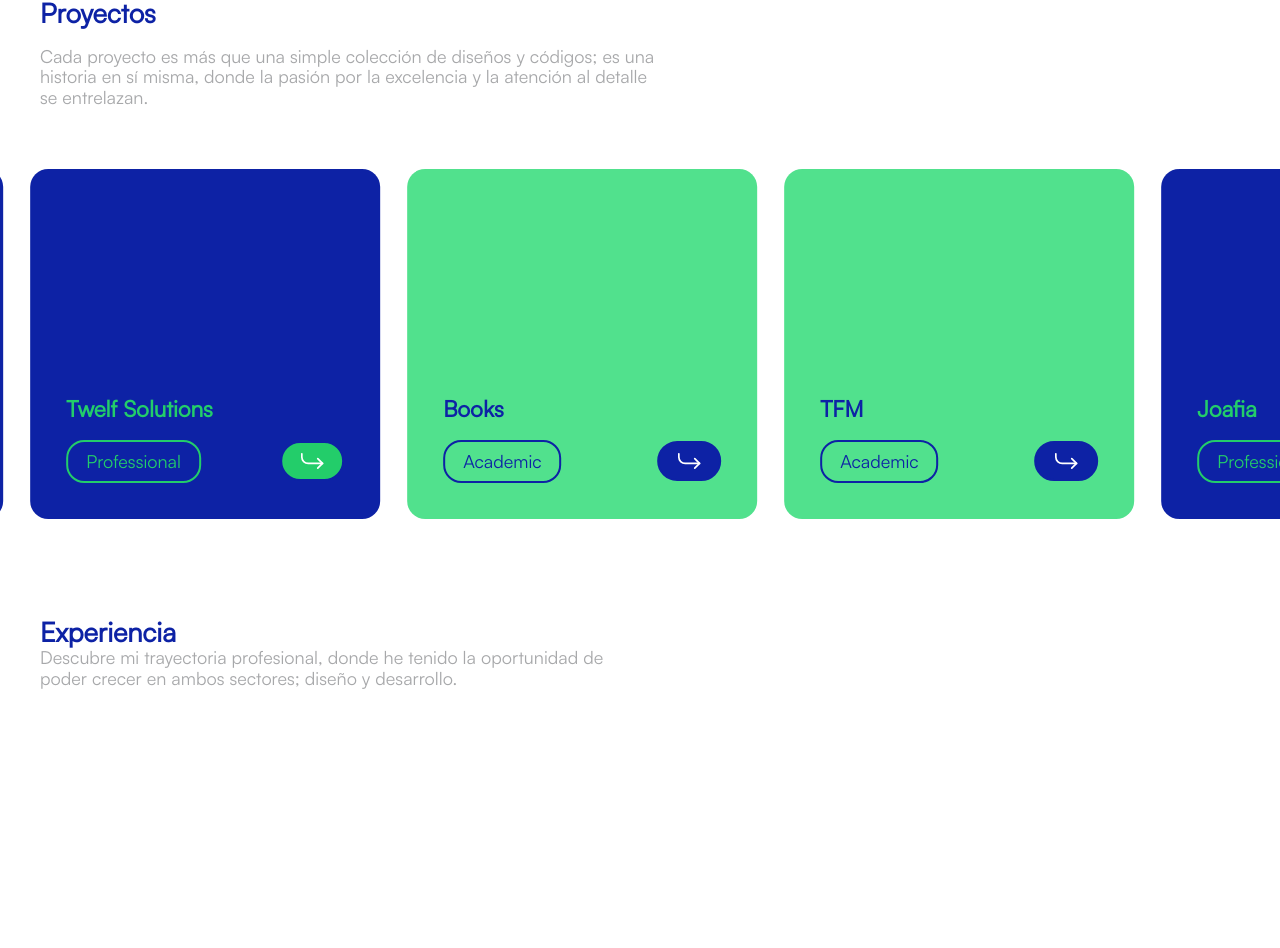
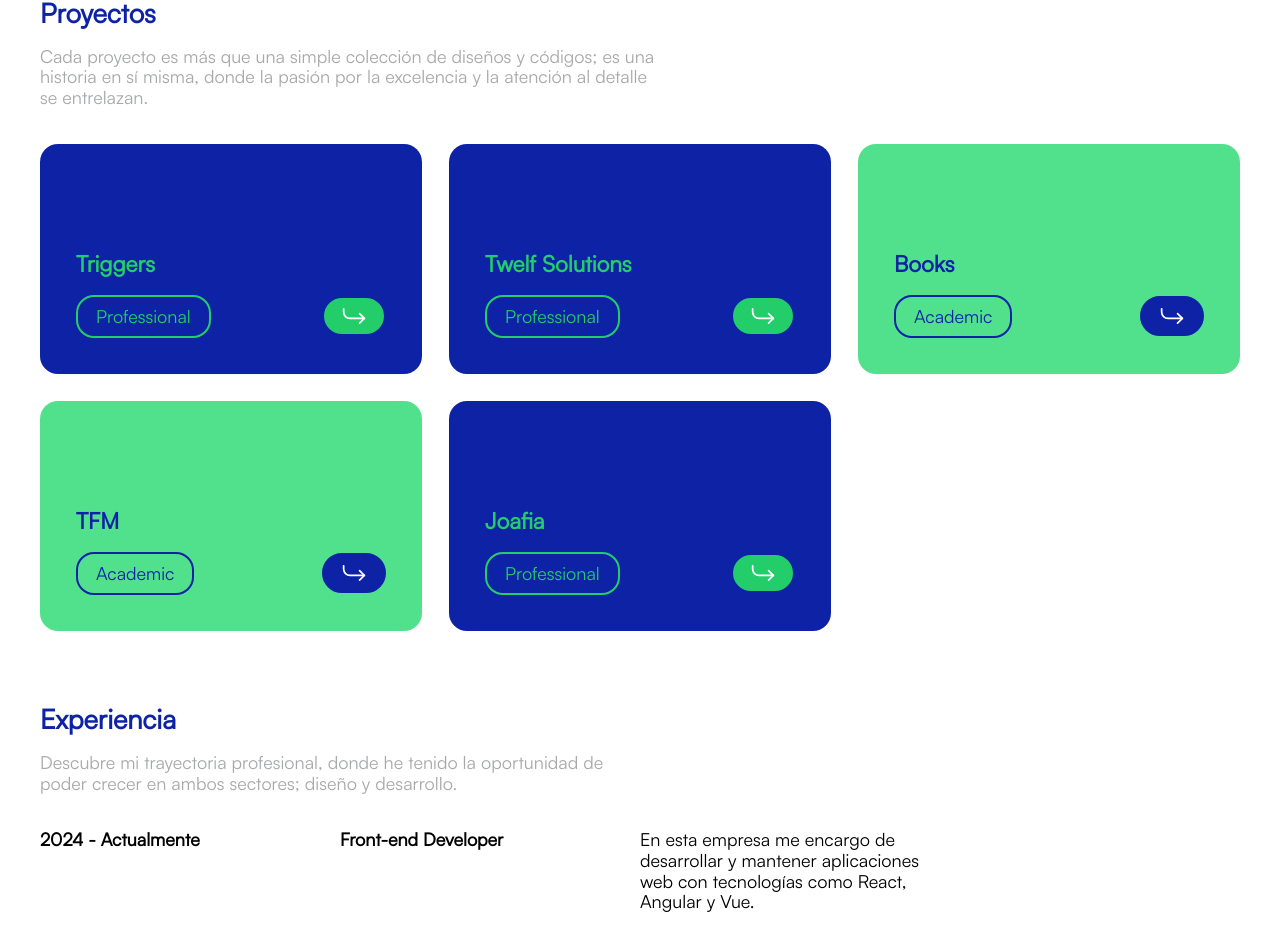
Before and after one commit to cristina-bosa/oridev, a React (Vite) app: page / in a window 1280 px wide. Shown: the part 608-1556 px from the top of the page. Before the commit the page ends 1332 px from the top, so only its background shows below. Built offline with nearby package versions, Linux system fonts and the light colour scheme.

Commit message:
Se ha modificado el home

```diff
--- a/index.html
+++ b/index.html
@@ -1,13 +1,16 @@
 <!doctype html>
 <html lang="en">
+
 <head>
   <meta charset="UTF-8" />
   <link rel="icon" type="image/svg+xml" href="/vite.svg" />
   <meta name="viewport" content="width=device-width, initial-scale=1.0" />
   <title>Oridev | Cristina Bosa</title>
 </head>
+
 <body>
   <div id="root"></div>
   <script type="module" src="/src/main.tsx"></script>
 </body>
+
 </html>
--- a/package.json
+++ b/package.json
@@ -10,11 +10,13 @@
     "preview": "vite preview"
   },
   "dependencies": {
+    "aos": "^2.3.4",
     "react": "^18.2.0",
     "react-dom": "^18.2.0",
     "react-router-dom": "^6.23.1"
   },
   "devDependencies": {
+    "@types/aos": "^3.0.7",
     "@types/react": "^18.2.66",
     "@types/react-dom": "^18.2.22",
     "@typescript-eslint/eslint-plugin": "^7.2.0",
--- a/src/assets/scss/04-objects/_experience.scss
+++ b/src/assets/scss/04-objects/_experience.scss
@@ -5,7 +5,30 @@
   @include m.lg;
   margin-top: 4em;
   margin-bottom: 2em;
+
   @include q.mobile{
     margin: 1em;
   }
+
+  &__information {
+    display: flex;
+    flex-direction: column;
+    gap: 1em;
+    margin-bottom: 2em;
+  }
+
+  &--title {
+    font-size: 1.5em;
+    font-weight: bold;
+    color: variables.$text-color-primary;
+  }
+
+  &--description {
+    color: variables.$text-gray;
+    max-width: 50ch;
+  }
+  &__container{
+    display: grid;
+    grid-template-columns: repeat(auto-fill, minmax(300px, 1fr));
+  }
 }
--- a/src/assets/scss/04-objects/_projects.scss
+++ b/src/assets/scss/04-objects/_projects.scss
@@ -1,15 +1,18 @@
 @use '../00-settings/variables';
 @use '../01-tools/mixins' as m;
 @use '../01-tools/querys' as q;
+
 .projects {
   display: flex;
   flex-direction: column;
   margin-top: 4em;
   margin-bottom: 2em;
   @include m.lg;
-  @include q.mobile{
+
+  @include q.mobile {
     margin: 1em;
   }
+
   &__information {
     display: flex;
     flex-direction: column;
@@ -29,21 +32,20 @@
   }
 
   &__container {
-    display: flex;
-    flex-direction: column;
+    display: grid;
+    grid-template-columns: repeat(auto-fill, minmax(300px, 1fr));
     gap: 1.5em;
-
+    @include m.lg
   }
 
   &__card--primary {
     background-color: variables.$secondary-color-light;
     border-radius: 1em;
     padding: 2em;
-    display: flex;
+    display: flex !important;
     flex-direction: column;
+    height: 230px;
     justify-content: flex-end;
-    width: 350px;
-    height: 350px;
     gap: 1em;
 
     .projects__card--title {
@@ -66,21 +68,16 @@
       align-items: center;
       justify-content: space-between;
     }
-
-    &:hover {
-      transform: scale(1.05);
-    }
   }
 
   &__card--secondary {
     background-color: variables.$primary-color;
     border-radius: 1em;
     padding: 2em;
-    display: flex;
+    display: flex !important;
+    height: 230px;
     flex-direction: column;
     justify-content: flex-end;
-    width: 350px;
-    height: 350px;
     gap: 1em;
 
     .projects__card--title {
@@ -104,38 +101,10 @@
       justify-content: space-between;
     }
 
-    &:hover {
-      transform: scale(1.05);
-    }
   }
 }
 
-.carousel__container {
-  overflow: hidden;
-  width: 100%;
+.slick-initialized .slick-slide {
+  margin-left: 1em;
+  margin-right: 1em;
 }
-
-.carousel__track {
-  display: flex;
-  position: relative;
-  justify-content: center;
-  align-items: center;
-  gap: 1.5em;
-  width: max-content;
-  height: 400px;
-  cursor: pointer;
-  animation: slide 15s linear infinite;
-
-  &:hover {
-    animation-play-state: paused;
-  }
-}
-
-@keyframes slide {
-  0% {
-    transform: translateX(0);
-  }
-  100% {
-    transform: translateX(-50%);
-  }
-}
--- a/src/main.tsx
+++ b/src/main.tsx
@@ -1,6 +1,7 @@
 import React from 'react'
 import ReactDOM from 'react-dom/client'
 import App from './App.tsx'
+
 import "./assets/scss/main.scss";
 
 ReactDOM.createRoot(document.getElementById('root')!).render(
--- a/src/mock/projects.json
+++ b/src/mock/projects.json
@@ -2,27 +2,33 @@
   {
     "id": 1,
     "title": "Triggers",
-    "type": "Professional"
+    "type": "Professional",
+    "time": 200
   },
   {
     "id": 2,
     "title": "Twelf Solutions",
-    "type": "Professional"
+    "type": "Professional",
+    "time": 300
+
   },
   {
     "id": 3,
     "title": "Books",
-    "type": "Academic"
+    "type": "Academic",
+    "time": 400
   },
   {
     "id": 4,
     "title": "TFM",
-    "type": "Academic"
+    "type": "Academic",
+    "time": 500
   },
   {
     "id": 6,
     "title": "Joafia",
-    "type": "Professional"
+    "type": "Professional",
+    "time": 600
   }
 
 ]
--- a/src/pages/HomePage.tsx
+++ b/src/pages/HomePage.tsx
@@ -1,15 +1,19 @@
 import HeaderComponent from "../components/HeaderComponent"
 import me from "../assets/images/me.png"
 import Data from '../mock/projects.json'
+import AOS from 'aos'
+import 'aos/dist/aos.css'
 
+import 'react-alice-carousel/lib/alice-carousel.css';
 const HomePage = () => {
+  AOS.init()
   const projects = Data;
 
   return (
     <>
       <HeaderComponent />
       <main className="">
-        <section className="about-me">
+        <section data-aos="fade-up" className="about-me">
           <section className="about-me__image">
             <img src={me} alt="Brand design" />
             <svg className="about-me__image--svg" width="500" height="358" viewBox="0 0 500 358" fill="none" xmlns="http://www.w3.org/2000/svg">
@@ -30,22 +34,23 @@ const HomePage = () => {
             </button>
           </section>
         </section>
-        <section className="projects">
+        <section data-aos="fade-down" className="projects">
           <section className="projects__information">
             <h3 className="projects--title">Proyectos</h3>
             <p className="projects--description">Cada proyecto es más que una simple colección de diseños y códigos; es una historia en sí misma, donde la pasión por la excelencia y la atención al detalle se entrelazan.</p>
           </section>
         </section>
         <section className="projects__container">
-          <div className="carousel__container">
-            <div className="carousel__track">
+
           {projects && projects.map((project) => {
             return (
-                  <article className={project.type === "Academic" ? 'projects__card--primary' : 'projects__card--secondary'} >
+              <section data-aos="fade-right"
+                data-aos-offset={project.time}
+                data-aos-easing="ease-in-sine" className={project.type === "Academic" ? 'projects__card--primary' : 'projects__card--secondary'} >
                 <h4 className="projects__card--title">{project.title}</h4>
                 <div className="projects__card__footer">
                   <p className="projects__card--tag">{project.type}</p>
-                      <button className={project.type === 'Academic' ? 'btn btn--fill--primary' : 'btn btn--fill--secondary'}>
+                  <button onClick={() => console.log('feo')} className={project.type === 'Academic' ? 'btn btn--fill--primary' : 'btn btn--fill--secondary'}>
                     <svg width="24" height="18" viewBox="0 0 24 18" fill="none" xmlns="http://www.w3.org/2000/svg">
                       <g id="arrow">
                         <path id="flecha" d="M17.5723 16.1647L22.3487 11.3882L17.5723 6.61182" stroke="#fff" stroke-width="1.71" stroke-linecap="round" stroke-linejoin="round" />
@@ -54,18 +59,22 @@ const HomePage = () => {
                     </svg>
                   </button>
                 </div>
-                  </article>
+              </section>
             )
           })}
-            </div>
-          </div>
         </section>
         <section className="experience">
-          <h3 className="projects--title">Experiencia</h3>
-          <p className="projects--description">Descubre mi trayectoria profesional, donde he tenido la oportunidad de poder crecer en ambos sectores; diseño y desarrollo.</p>
-
+          <section className="experience__information">
+            <h3 className="experience--title">Experiencia</h3>
+            <p className="experience--description">Descubre mi trayectoria profesional, donde he tenido la oportunidad de poder crecer en ambos sectores; diseño y desarrollo.</p>
           </section>
-      </main>
+          <section className="experience__container">
+            <h2>2024 - Actualmente</h2>
+            <h3>Front-end Developer</h3>
+            <p>En esta empresa me encargo de desarrollar y mantener aplicaciones web con tecnologías como React, Angular y Vue.</p>
+          </section>
+        </section>
+      </main >
 
     </>
   )
```
Also changed, not shown: 1 other file (tests, documents, lock files or other folders). Lines whose indentation alone changed are shown as unchanged.
